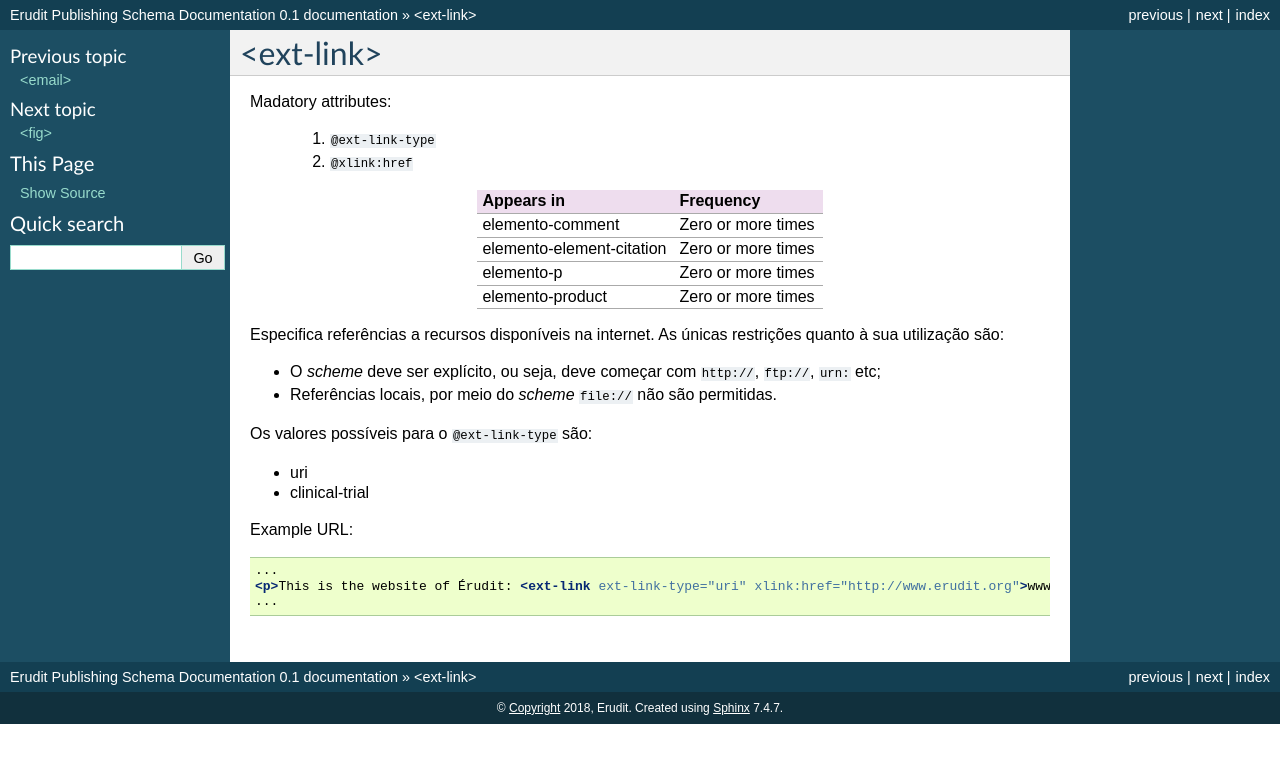
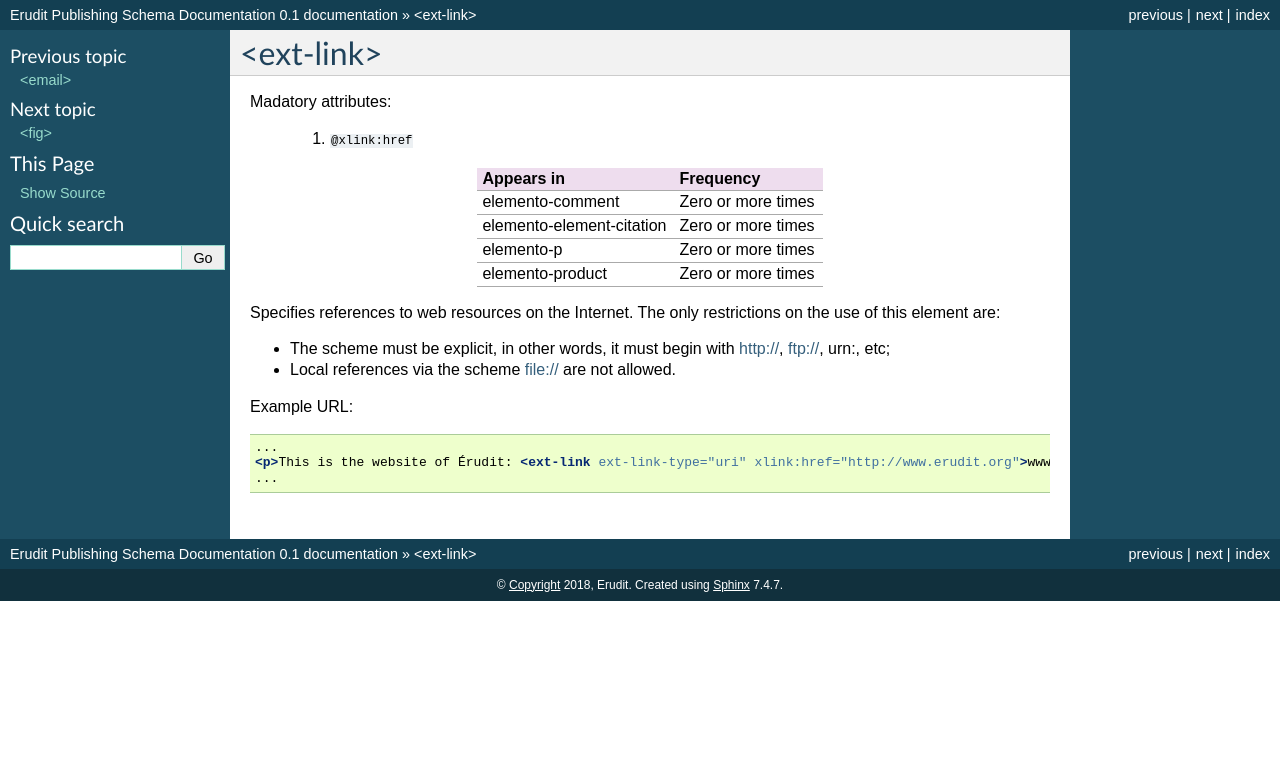
Before and after one commit to erudit/erudit-ps-documentation, a Sphinx documentation site: the page built from docs/source/tagset/element-ext-link.rst, in a window 1280 px wide. Shown: the top 763 px of the page. Built offline with Sphinx 7.4.7, drawn with Linux system fonts in a browser that asks for light colours.

Commit message:
Including element ext-link docs

```diff
--- a/docs/source/tagset/element-ext-link.rst
+++ b/docs/source/tagset/element-ext-link.rst
@@ -5,8 +5,7 @@
 
 Madatory attributes:
 
-  1. ``@ext-link-type``
-  2. ``@xlink:href``
+  1. ``@xlink:href``
 
 +----------------------------------+--------------------+
 | Appears in                       | Frequency          |
@@ -20,17 +19,10 @@ Madatory attributes:
 | :ref:`elemento-product`          | Zero or more times |
 +----------------------------------+--------------------+
 
+Specifies references to web resources on the Internet. The only restrictions on the use of this element are:
 
-Especifica referências a recursos disponíveis na internet. As únicas restrições quanto à sua utilização são:
-
-* O *scheme* deve ser explícito, ou seja, deve começar com ``http://``, ``ftp://``,   ``urn:`` etc;
-* Referências locais, por meio do *scheme* ``file://`` não são permitidas.
-
-Os valores possíveis para o ``@ext-link-type`` são:
-
-* uri
-* clinical-trial
-
+* The scheme must be explicit, in other words, it must begin with http://, ftp://, urn:, etc;
+* Local references via the scheme file:// are not allowed.
 
 Example URL:
 
```
